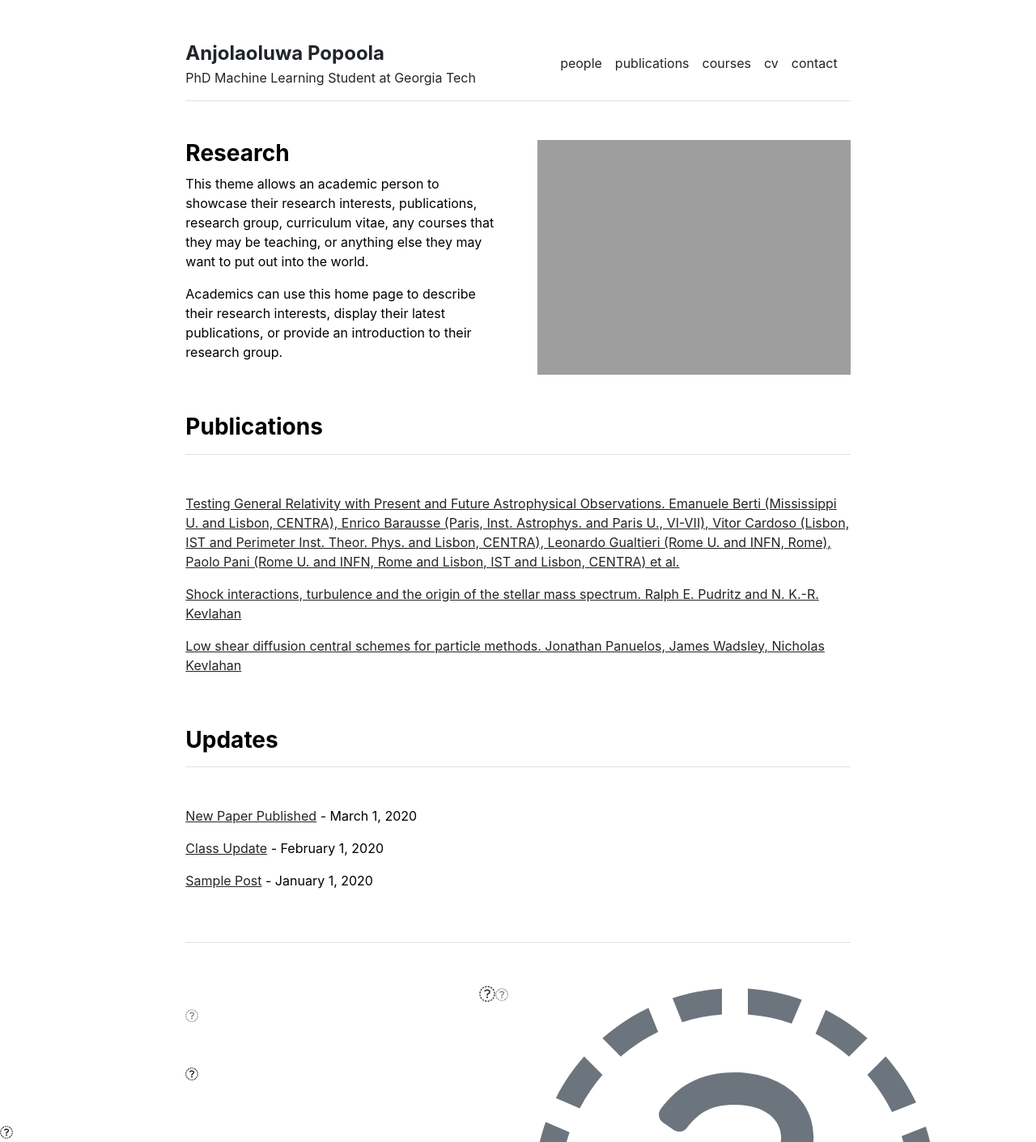
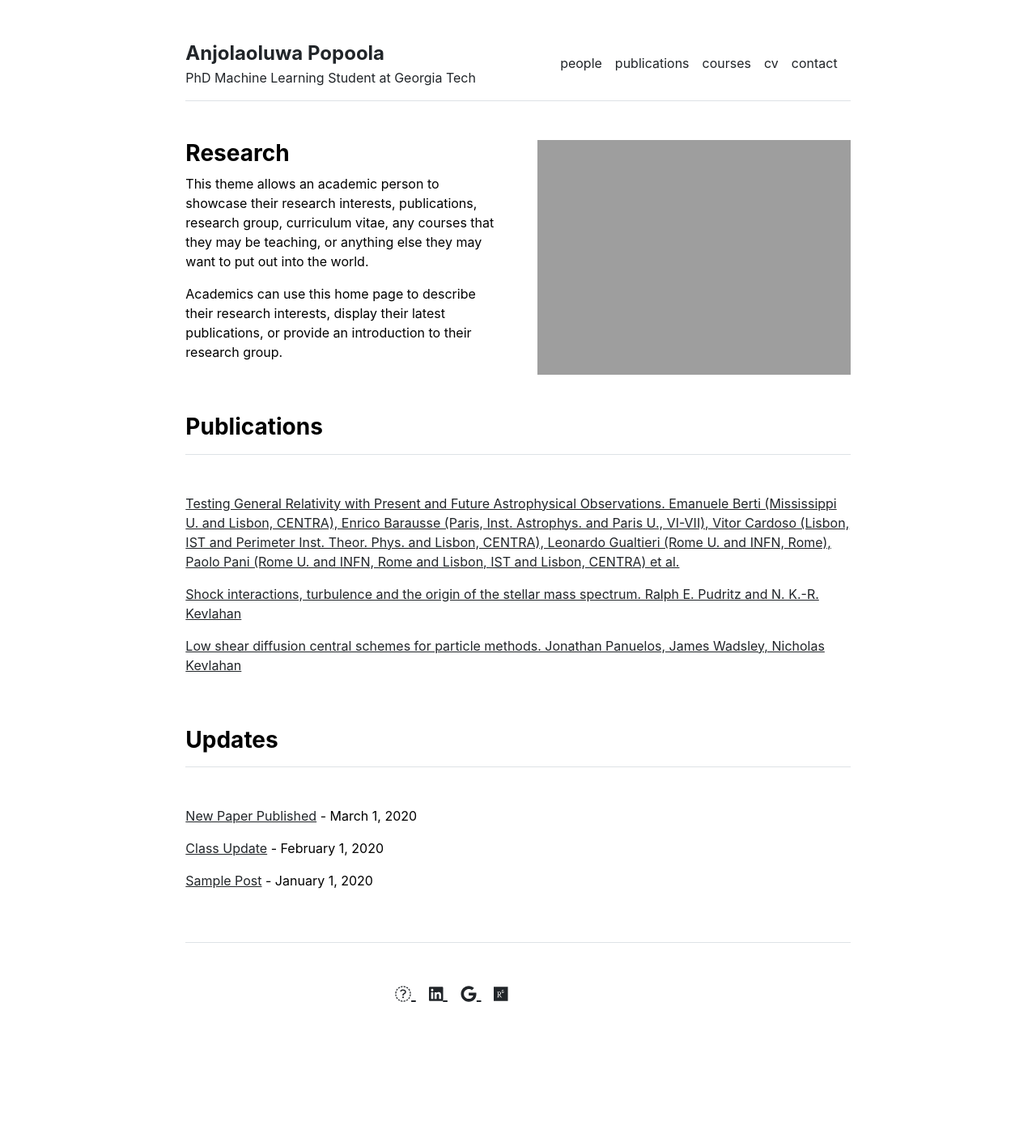
Before and after one commit to apopoola3/anjolapopoola.github.io, a Jekyll site: the page built from index.md, in a window 1280 px wide. Shown: the whole page at 81% size. Built offline with Jekyll 4.4.1, drawn with Linux system fonts in a browser that asks for light colours; after the commit the page ends 1339 px from its top, so only the background shows below that.

Commit message:
Update footer.html

```diff
--- a/_includes/footer.html
+++ b/_includes/footer.html
@@ -2,8 +2,10 @@
   <div class="row">
     <div class="col-md-6 text-end social-media-icons">
       {% for item in site.data.settings.social %}
-        <a href="{{ item.link }}" class="ms-3 fs-5"><i class="fab fa-{{ item.icon }}"><i class="fa fa-{{ item.icon }}"></i></a>
-      {% endfor %}
+      <a href="{{ item.link }}" class="ms-3 fs-5">
+        <i class="{% if item.icon == 'email' %}fas fa-envelope{% else %}fab fa-{{ item.icon }}{% endif %}"></i>
+      </a>
+    {% endfor %}
     </div>
   </div>
 </footer>
```
